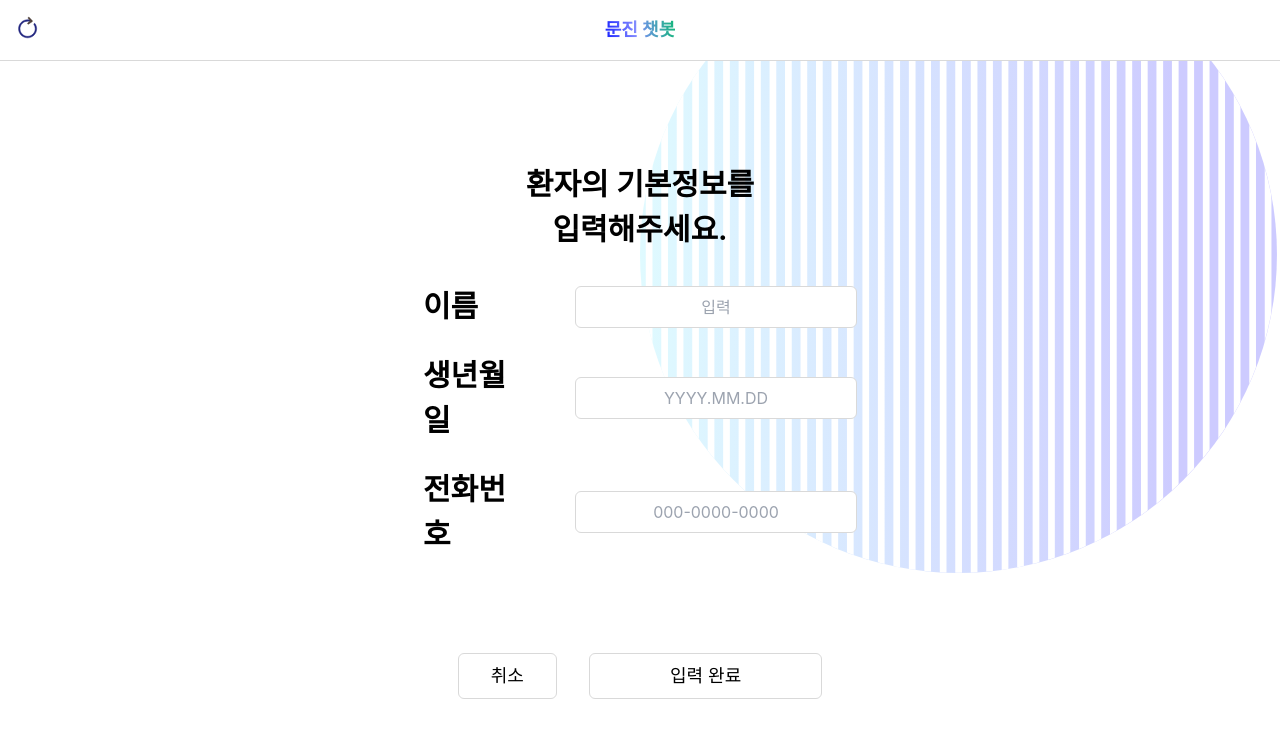
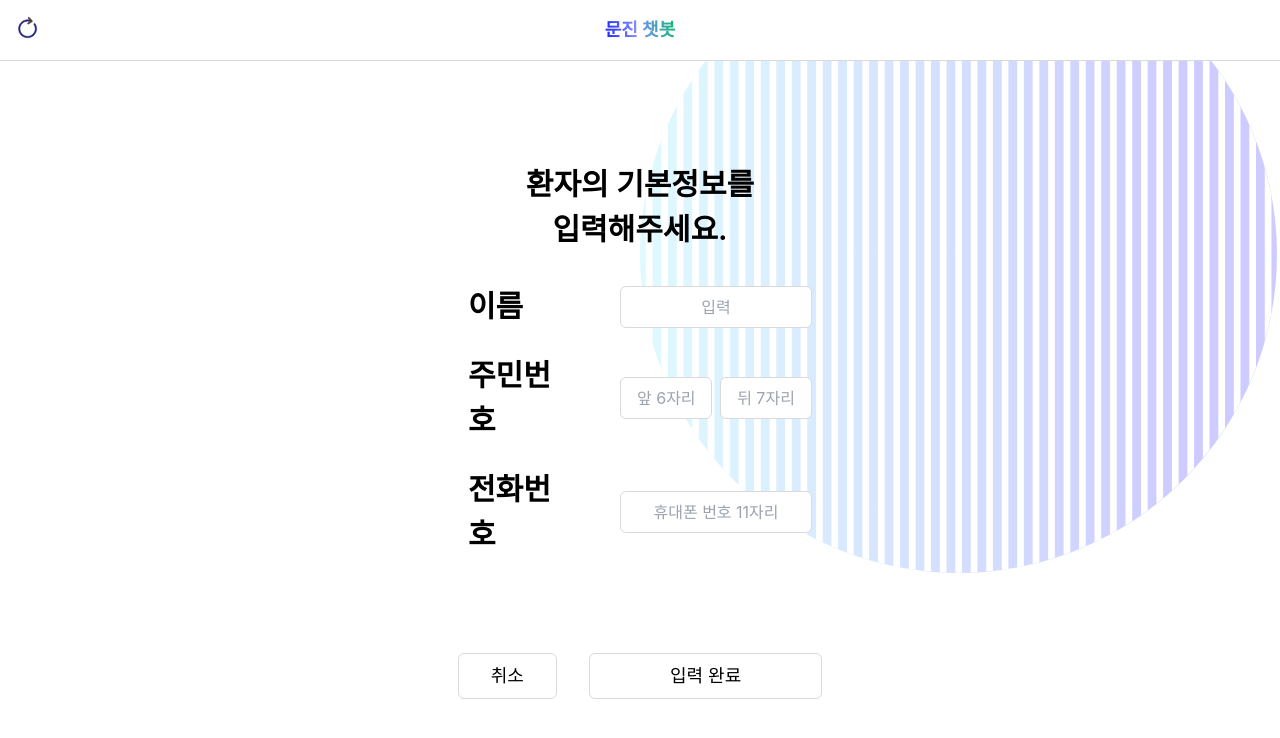
Before and after one commit to hasangwon/gentlepie-test, a Next.js app: page /inquiry in a window 1280 px wide. Both pictures are taken after a click on the button "개인정보 수집 동의함". Shown: the top 738 px of the page. Built offline with nearby package versions, Linux system fonts and the light colour scheme; a web font is replaced by a local one.

Commit message:
Fix: Stash merge

```diff
--- a/src/components/common/Speech/TextToSpeech.tsx
+++ b/src/components/common/Speech/TextToSpeech.tsx
@@ -27,6 +27,10 @@ const TextToSpeech = ({
     setIsSpeaking(false);
   };
 
+  React.useEffect(() => {
+    handleSpeak();
+  }, [text]);
+
   return (
     <div className="flex w-full justify-end mt-2 items-center">
       {isSpeaking ? (
--- a/src/components/layout/InquiryLayout/InquiryInput.tsx
+++ b/src/components/layout/InquiryLayout/InquiryInput.tsx
@@ -2,7 +2,17 @@ import SpeechToText from "@/components/common/Speech/SpeechToText";
 import NextButton from "@/components/common/Svg/NextButton";
 import React, { useRef, useEffect, useState } from "react";
 
-const InquryInput = ({ inputValue, setInputValue, handleSendMessage, isLoading }: { inputValue: string; setInputValue: React.Dispatch<React.SetStateAction<string>>; handleSendMessage: (userMessage: string) => void; isLoading: boolean }) => {
+const InquryInput = ({
+  inputValue,
+  setInputValue,
+  handleSendMessage,
+  isLoading,
+}: {
+  inputValue: string;
+  setInputValue: React.Dispatch<React.SetStateAction<string>>;
+  handleSendMessage: (userMessage: string) => void;
+  isLoading: boolean;
+}) => {
   const inputRef = useRef<HTMLTextAreaElement>(null);
 
   useEffect(() => {
@@ -59,7 +69,11 @@ const InquryInput = ({ inputValue, setInputValue, handleSendMessage, isLoading }
           }}
         />
         <div className="flex mr-4 items-center">
-          <button onClick={handleSubmit} disabled={isLoading} className="flex justify-center items-center mb-2">
+          <button
+            onClick={handleSubmit}
+            disabled={isLoading}
+            className="flex justify-center items-center mb-2"
+          >
             <NextButton />
           </button>
         </div>
--- a/src/pages/inquiry.tsx
+++ b/src/pages/inquiry.tsx
@@ -40,7 +40,7 @@ const Inquiry: React.FC = () => {
       </Head>
 
       <div className="w-full h-full flex justify-center bg-gray-100 overflow-hidden">
-        <div className="w-full h-full flex flex-col items-between min-w-[320px] max-w-[1280px] bg-white relative">
+        <div className="w-full h-full flex flex-col items-between min-w-[240px] max-w-[1280px] bg-white relative">
           <Header title={"문진 챗봇"} titleStyle={""} />
           <div className="absolute top-[-4rem] right-0 w-[50%] min-w-[16rem] h-auto">
             <img
@@ -79,7 +79,7 @@ const Inquiry: React.FC = () => {
                 입력해주세요.
               </p>
               <form className="w-full flex flex-col items-center mt-8 gap-6">
-                <div className="flex items-center">
+                <div className="w-full flex justify-center items-center px-4">
                   <h3 className="text-[24px] sm:text-[30px] font-semibold sm:mr-12 mr-4 w-[6.5rem] select-none">
                     이름
                   </h3>
@@ -92,27 +92,38 @@ const Inquiry: React.FC = () => {
                       }
                     }}
                     placeholder="입력"
-                    className="border border-gentle-light rounded-md px-4 py-2 outline-none placeholder:text-center"
+                    className="border border-gentle-light rounded-md px-4 py-2 outline-none placeholder:text-center w-[12rem]"
                   />
                 </div>
-                <div className="flex items-center">
+                <div className="w-full flex justify-center items-center px-4">
                   <h3 className="text-[24px] sm:text-[30px] font-semibold sm:mr-12 mr-4 w-[6.5rem] select-none">
-                    생년월일
+                    주민번호
                   </h3>
                   <input
                     type="text"
-                    value={userBirth}
+                    value={userBirth.slice(0, 6)}
                     onChange={(e) => {
-                      const birthRegex = /^[0-9.-]{0,10}$/; // 숫자, `.` 및 `-`만 허용, 최대 10자
-                      if (birthRegex.test(e.target.value)) {
-                        setUserBirth(e.target.value);
-                      }
+                      const input = e.target.value.replace(/[^0-9]/g, "");
+                      setUserBirth(input.slice(0, 6));
                     }}
-                    placeholder="YYYY.MM.DD"
-                    className="border border-gentle-light rounded-md px-4 py-2 outline-none placeholder:text-center"
+                    placeholder="앞 6자리"
+                    className="border border-gentle-light rounded-md px-4 py-2 outline-none placeholder:text-center w-[5.75rem] mr-2"
+                  />
+                  <input
+                    type="password"
+                    value={userBirth.slice(6, 13)}
+                    onChange={(e) => {
+                      const input = e.target.value.replace(/[^0-9]/g, "");
+                      setUserBirth(
+                        (prev) => prev.slice(0, 6) + input.slice(0, 7)
+                      );
+                    }}
+                    placeholder="뒤 7자리"
+                    className="border border-gentle-light rounded-md px-4 py-2 outline-none placeholder:text-center w-[5.75rem]"
                   />
                 </div>
-                <div className="flex items-center">
+
+                <div className="w-full flex justify-center items-center px-4">
                   <h3 className="text-[24px] sm:text-[30px] font-semibold sm:mr-12 mr-4 w-[6.5rem] select-none">
                     전화번호
                   </h3>
@@ -120,13 +131,26 @@ const Inquiry: React.FC = () => {
                     type="text"
                     value={userPhoneNumber}
                     onChange={(e) => {
-                      const phoneRegex = /^[0-9.-]{0,13}$/; // 숫자, `.` 및 `-`만 허용, 최대 13자
-                      if (phoneRegex.test(e.target.value)) {
-                        setUserPhoneNumber(e.target.value);
+                      const input = e.target.value.replace(/[^0-9]/g, "");
+                      let formattedInput = input;
+
+                      if (input.length > 3 && input.length <= 7) {
+                        formattedInput =
+                          input.slice(0, 3) + "-" + input.slice(3);
+                      } else if (input.length > 7) {
+                        formattedInput =
+                          input.slice(0, 3) +
+                          "-" +
+                          input.slice(3, 7) +
+                          "-" +
+                          input.slice(7, 11);
+                      }
+                      if (formattedInput.length <= 13) {
+                        setUserPhoneNumber(formattedInput);
                       }
                     }}
-                    placeholder="000-0000-0000"
-                    className="border border-gentle-light rounded-md px-4 py-2 outline-none placeholder:text-center"
+                    placeholder="휴대폰 번호 11자리"
+                    className="border border-gentle-light rounded-md px-4 py-2 outline-none placeholder:text-center w-[12rem]"
                   />
                 </div>
               </form>
@@ -147,7 +171,8 @@ const Inquiry: React.FC = () => {
                       userBirth === "" ||
                       userPhoneNumber === ""
                     ) {
-                      return alert("모든 정보를 입력해주세요.");
+                      alert("모든 정보를 입력해주세요.");
+                      return;
                     }
                     setPageIndex(3);
                   }}
--- a/src/pages/stt.tsx
+++ b/src/pages/stt.tsx
@@ -14,7 +14,7 @@ const STT: React.FC = () => {
         <title>STT-TEST</title>
       </Head>
       <div className="w-full h-full flex justify-center bg-gray-100">
-        <div className="w-full h-full flex flex-col justify-between min-w-[320px] max-w-[720px] bg-white">
+        <div className="w-full h-full flex flex-col justify-between min-w-[240px] max-w-[720px] bg-white">
           <STTHeader />
           <div className="border m-8 p-4 h-[30rem] bg-gray-100 rounded-xl">
             {inputValue}
```
Also changed, not shown: src/components/common/Speech/SpeechToText.tsx (+50 -7 lines).
